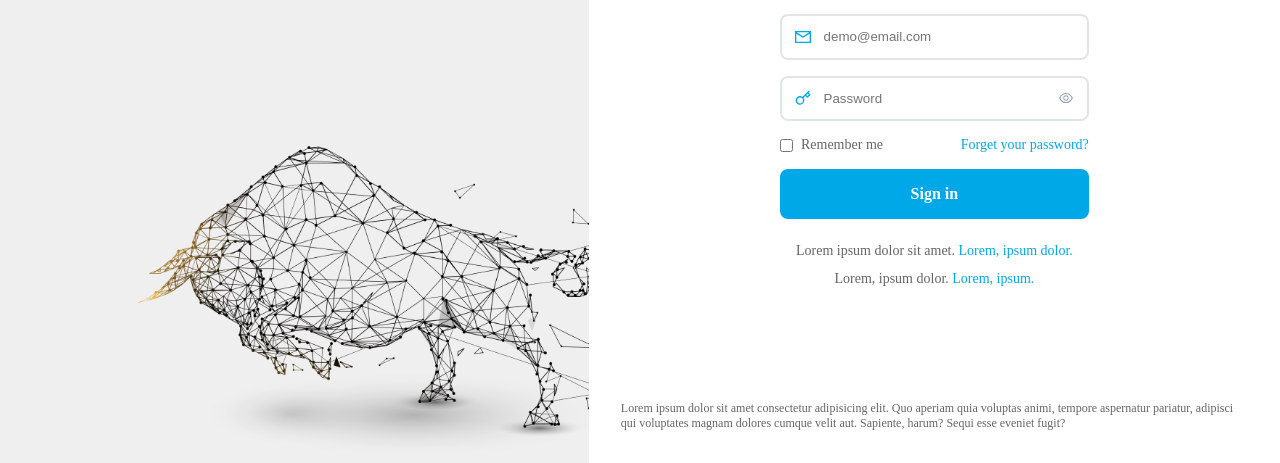
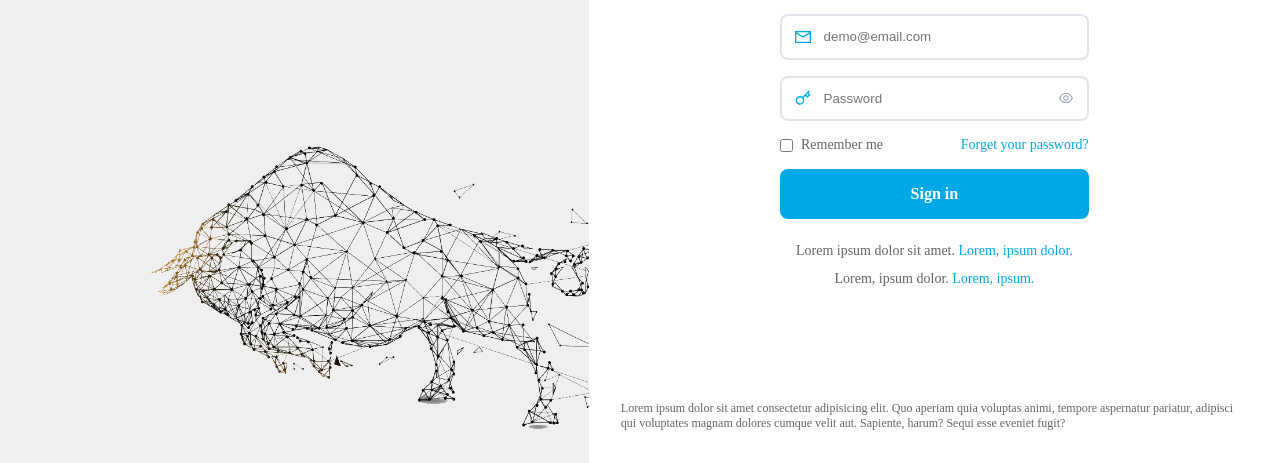
Before and after one commit to joejoeelephant/project-demos, a plain HTML site: page ox-bull/SignIn.html in a window 1280 px wide. Shown: the part 337-800 px from the top of the page. Drawn offline with Linux system fonts and the light colour scheme.

Commit message:
bull2.png

```diff
--- a/ox-bull/layout.css
+++ b/ox-bull/layout.css
@@ -27,7 +27,7 @@
         grid-column: 1 / 2;
         padding: 4rem;
         padding-top: 6rem;
-        background-image: url('./assets/bull1.png');
+        background-image: url('./assets/bull2.png');
         background-size: 80%;
         background-repeat: no-repeat;
         background-position: right bottom;
```
Also changed, not shown: ox-bull/assets/bull.svg (deleted), ox-bull/assets/bull1.png (deleted), ox-bull/assets/bull2.png (added).
